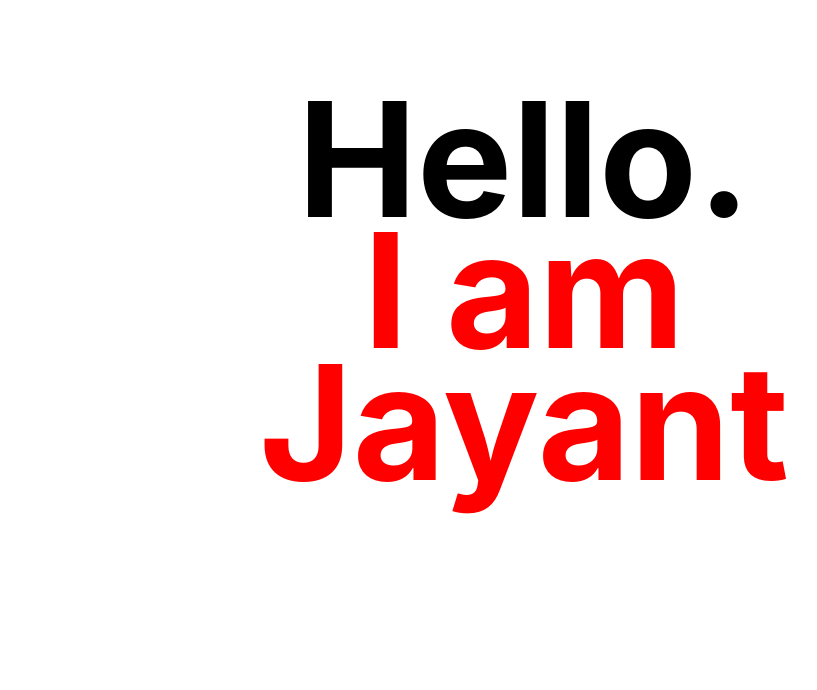
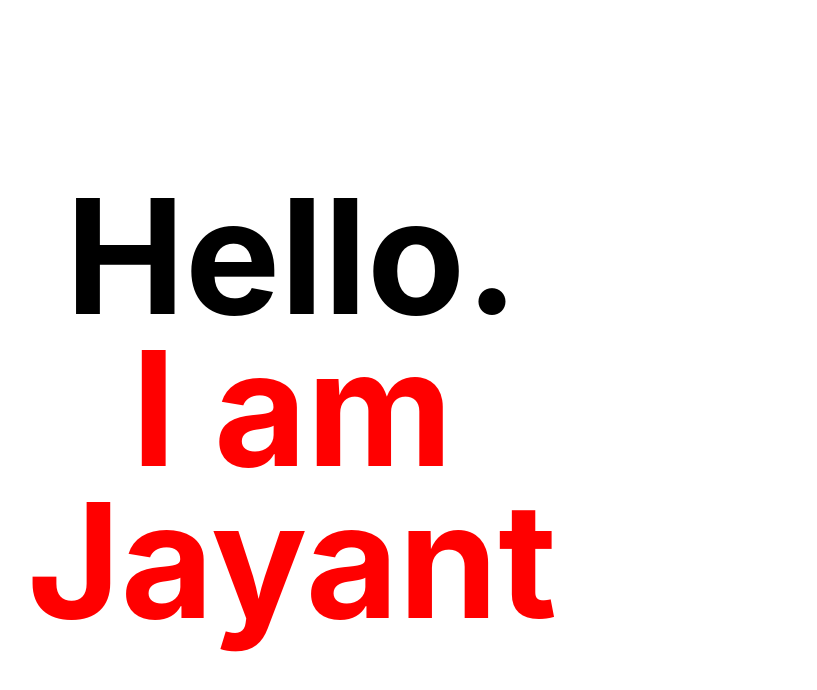
Before and after one commit to jayantAhluwalia/jayantAhluwalia.github.io, a React (Vite) app: page / in a window 1280 px wide. Shown: the top 690 px of the page, without its empty margins (116-933 px from the left). Built offline with nearby package versions, Linux system fonts and the light colour scheme.

Commit message:
correcting home page styling

```diff
--- a/src/index.css
+++ b/src/index.css
@@ -15,12 +15,13 @@
   -webkit-text-size-adjust: 100%;
 }
 
-#root {
+/* #root {
   max-width: 1280px;
+  max-height: 100vh;
   margin: 0 auto;
-  padding: 2rem;
+  padding: 4rem;
   text-align: center;
-}
+} */
 
 /* html {
   background: url('/public/profile.png');
@@ -28,7 +29,17 @@
   background-size: cover;
 } */
 
+.homepage {
+  width: 100vh;
+  height: 100vh;
+  display: flex;
+  flex-direction: column;
+  justify-content: center;
+  align-items: center;
+}
+
 h1 {
+  margin: 0.4em;
   color: red;
   font-size: 10em;
 }
--- a/src/pages/Homepage.tsx
+++ b/src/pages/Homepage.tsx
@@ -3,7 +3,7 @@ import "../index.css";
 
 const Homepage = () => {
   return (
-    <>
+    <div className="homepage">
       <FloatingText
         introText={"Hello."}
         afterText={"About"}
@@ -25,7 +25,7 @@ const Homepage = () => {
         speed="slow"
         route="/contact"
       />
-    </>
+    </div>
   );
 };
 
```
